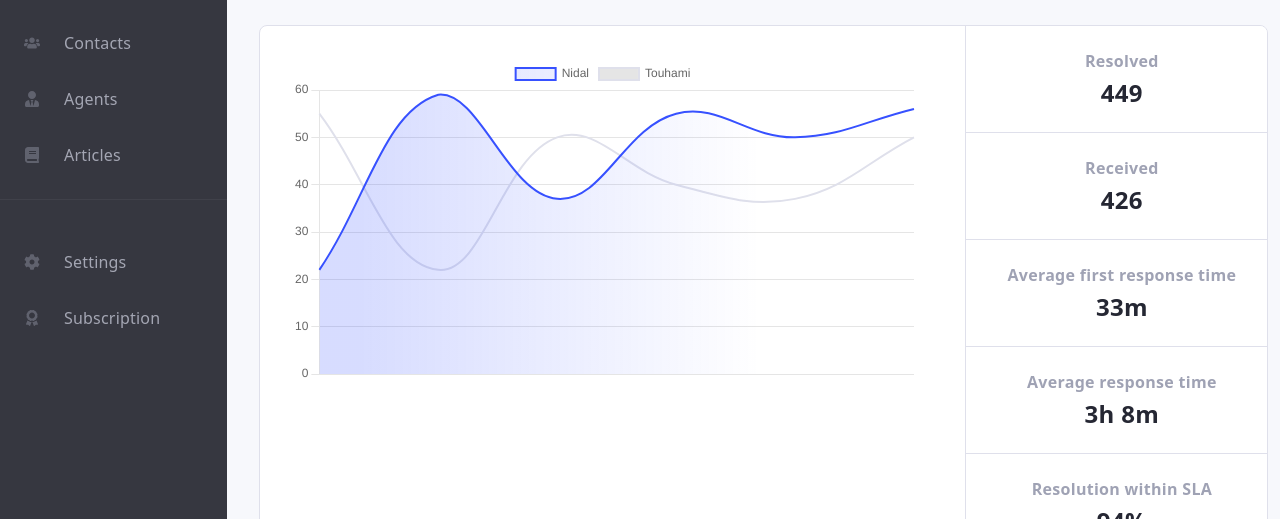
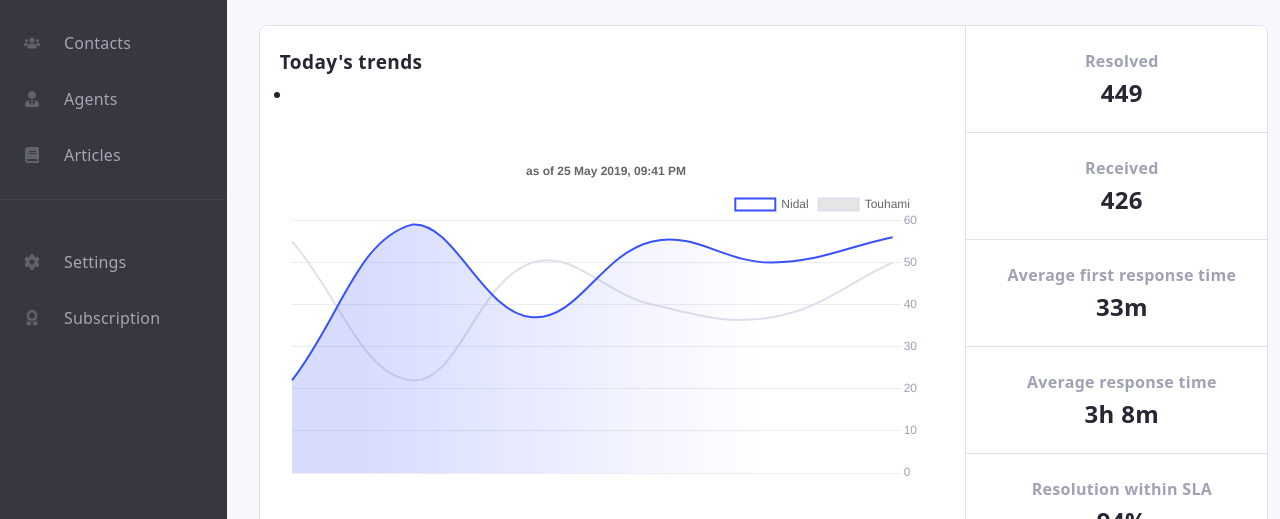
Before and after one commit to nidal1/node-admin, a website: page index.html in a window 1280 px wide. Shown: the part 281-800 px from the top of the page. Drawn offline with nearby package versions, Linux system fonts and the light colour scheme.

Commit message:
Chart modifications

```diff
--- a/index.html
+++ b/index.html
@@ -156,6 +156,15 @@
                     <div class="today_trends">
                         <div class="row">
                             <div class="col-7">
+                                <div class="heading">
+                                    <h3>
+                                        Today's trends
+                                    </h3>
+
+                                </div>
+                                <ul>
+                                    <li></li>
+                                </ul>
                                 <canvas id="myChart" width="686" height="380"></canvas>
 
                             </div>
--- a/src/js/app.js
+++ b/src/js/app.js
@@ -26,7 +26,7 @@ const myChart = new Chart(ctx, {
             },
             {
                 label: 'Touhami',
-            data: [ 55, 22,50, 40, 37, 50],
+                data: [55, 22, 50, 40, 37, 50],
 
                 borderColor: [
                     '#DFE0EB',
@@ -39,10 +39,22 @@ const myChart = new Chart(ctx, {
                 pointHoverBorderWidth: 4,
                 radius: 0,
 
-        }]
+            }
+        ]
     },
     options: {
-        responsive: false,
+        plugins: {
+            legend: {
+                position: 'top',
+                align:'end'
+            },
+            title: {
+                display: true,
+                text: 'as of 25 May 2019, 09:41 PM',
+            },
+        },
+
+        responsive: true,
         interaction: {
             intersect: false
         },
@@ -57,13 +69,24 @@ const myChart = new Chart(ctx, {
             y: {
                 beginAtZero: true,
                 suggestedMin: 0,
-                suggestedMax: 60
+                suggestedMax: 60,
+                position: 'right',
+                ticks: {
+                    fontSize: 10,
+                    fontStyle: "normal",
+                    color: '#9FA2B4',
+                },
+                grid: {
+                    color: '#EBEDF0',
+                    drawBorder: false
+                },
+                title: {
+                    align: 'start'
+                }
             },
             x: {
                 display: false
             }
-
-
         }
     }
 });
--- a/src/style/main.scss
+++ b/src/style/main.scss
@@ -239,8 +239,33 @@ body {
         background-color: white;
         margin-bottom: 30px;
 
-        .col-7{
+        .col-7 {
             width: calResponsiveValues(780px, 1122px) !important;
+
+
+            .heading{
+                padding-left: calResponsiveValues(32px, 1122px) !important;
+                padding-top: 24px;
+                margin: 0;
+                h3 {
+                    font-weight: bold;
+                    font-size: 19px;
+                    line-height: 24px;
+                    letter-spacing: 0.4px;
+                    text-align: left;
+                    color: $grayscal_black;
+                    margin: 0 !important;
+                    margin-bottom: 8px !important;
+                }
+
+                p{
+                    font-size: 12px;
+                    line-height: 16px;
+                    letter-spacing: 0.1px;
+                    color: $grayscal_gray;
+                }
+
+            }
         }
 
         .col-5 {
```
Also changed, not shown: src/style/main.css. Lines whose indentation alone changed are shown as unchanged.
